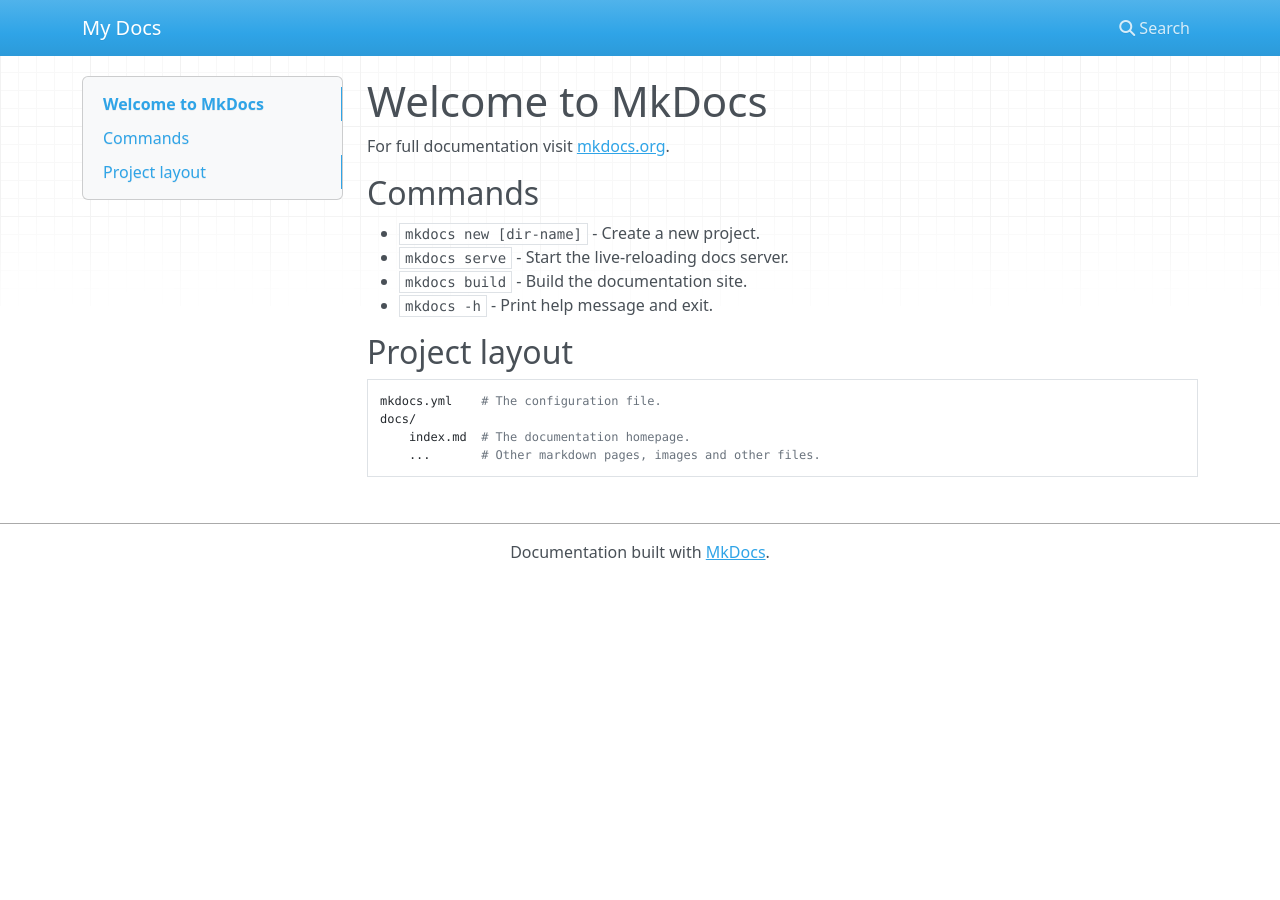
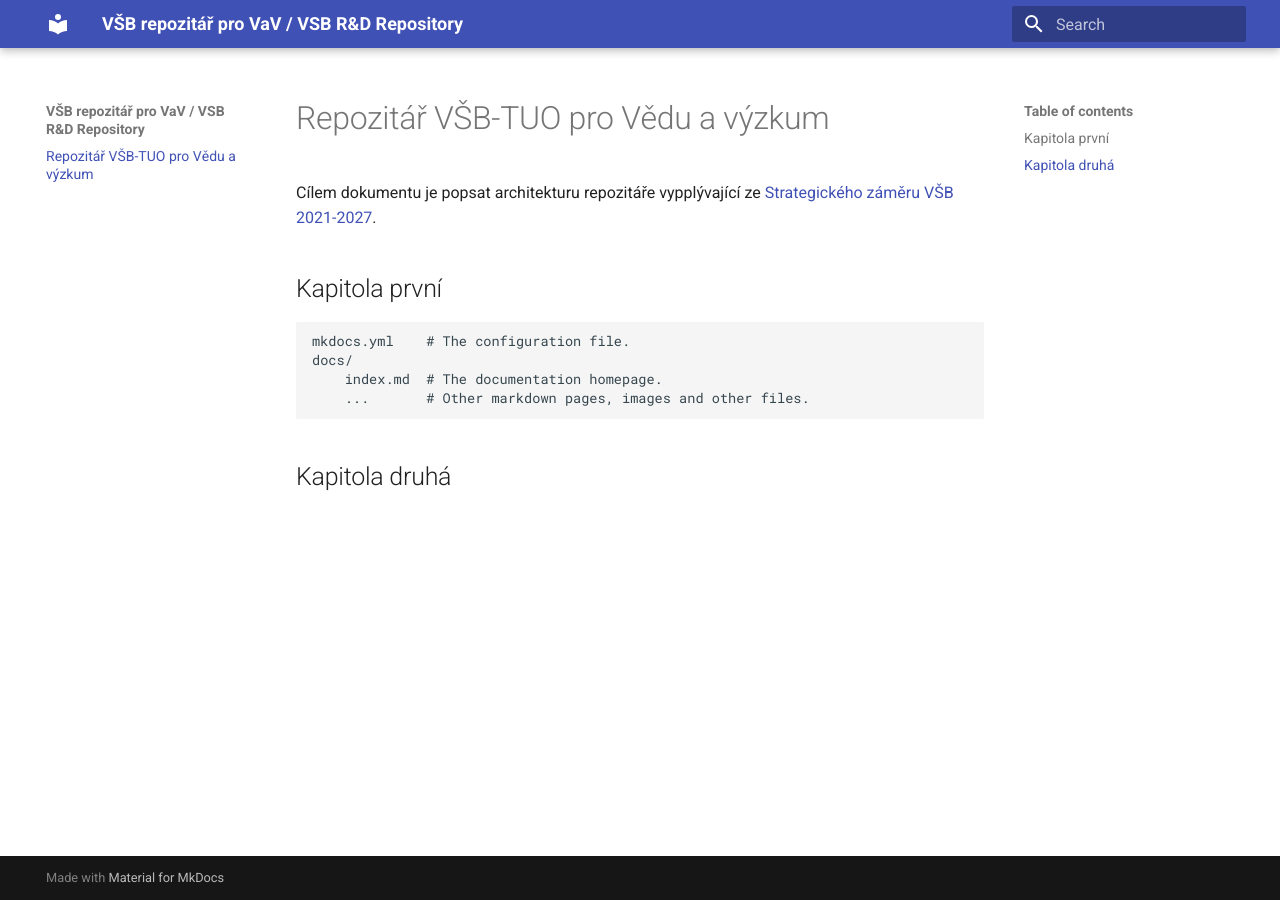
Before and after one commit to data4sci/mkdocs-material-test, an MkDocs documentation site: the page built from docs/index.md, in a window 1280 px wide. Built offline with MkDocs 1.6.1 and Material for MkDocs 9.7.7, drawn with Linux system fonts in a browser that asks for light colours; nearby versions of some CDN libraries.

Commit message:
první úpravy...

```diff
--- a/docs/index.md
+++ b/docs/index.md
@@ -1,17 +1,12 @@
-# Welcome to MkDocs
+# Repozitář VŠB-TUO pro Vědu a výzkum
 
-For full documentation visit [mkdocs.org](https://www.mkdocs.org).
+Cílem dokumentu je popsat architekturu repozitáře vypplývající ze [Strategického záměru VŠB 2021-2027](https://vsb.cz/xxxxxxxxxxxxxxxxxx).
 
-## Commands
-
-* `mkdocs new [dir-name]` - Create a new project.
-* `mkdocs serve` - Start the live-reloading docs server.
-* `mkdocs build` - Build the documentation site.
-* `mkdocs -h` - Print help message and exit.
-
-## Project layout
+## Kapitola první
 
     mkdocs.yml    # The configuration file.
     docs/
         index.md  # The documentation homepage.
         ...       # Other markdown pages, images and other files.
+
+## Kapitola druhá
--- a/mkdocs.yml
+++ b/mkdocs.yml
@@ -1 +1,4 @@
-site_name: My Docs
+site_name: VŠB repozitář pro VaV / VSB R&D Repository
+
+theme:
+  name: material
```
